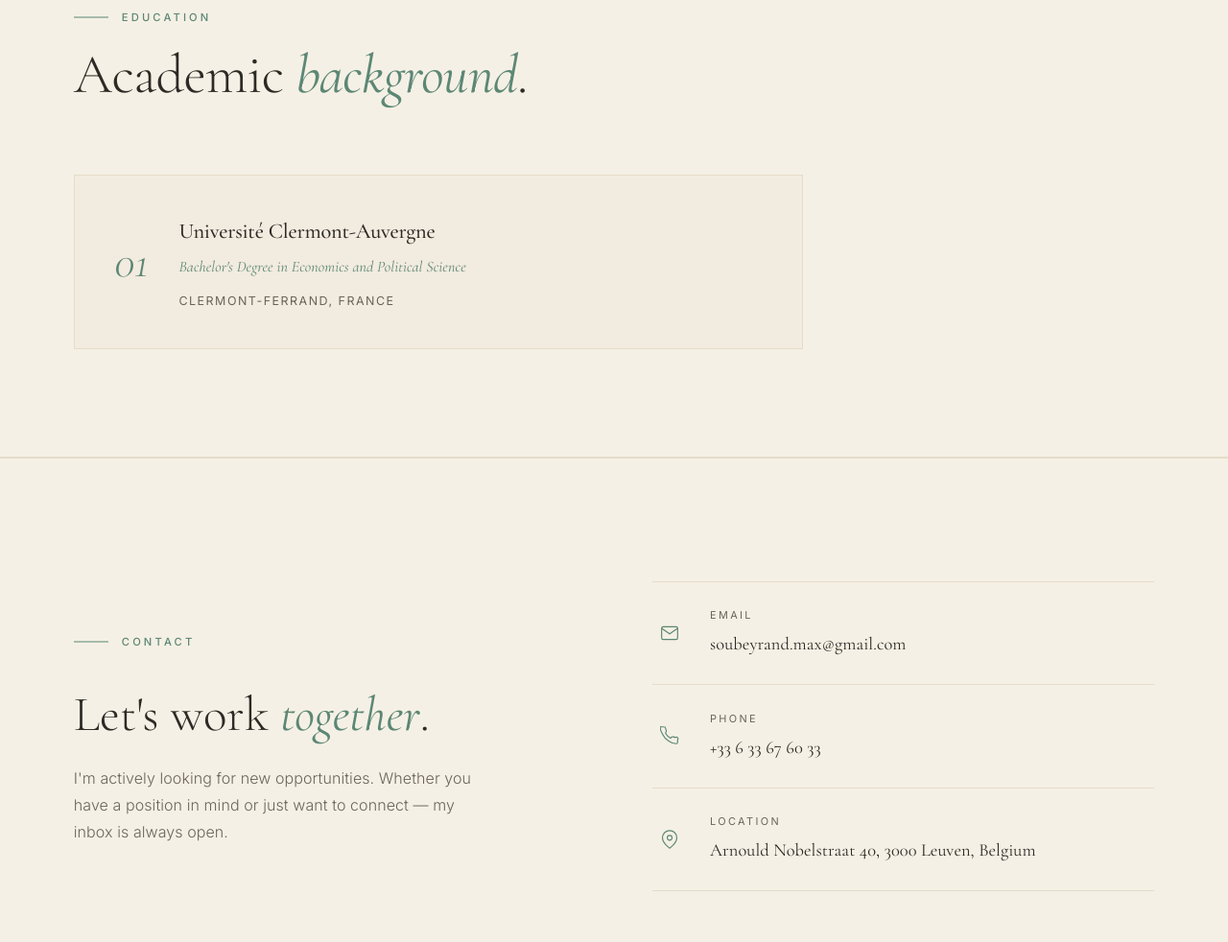
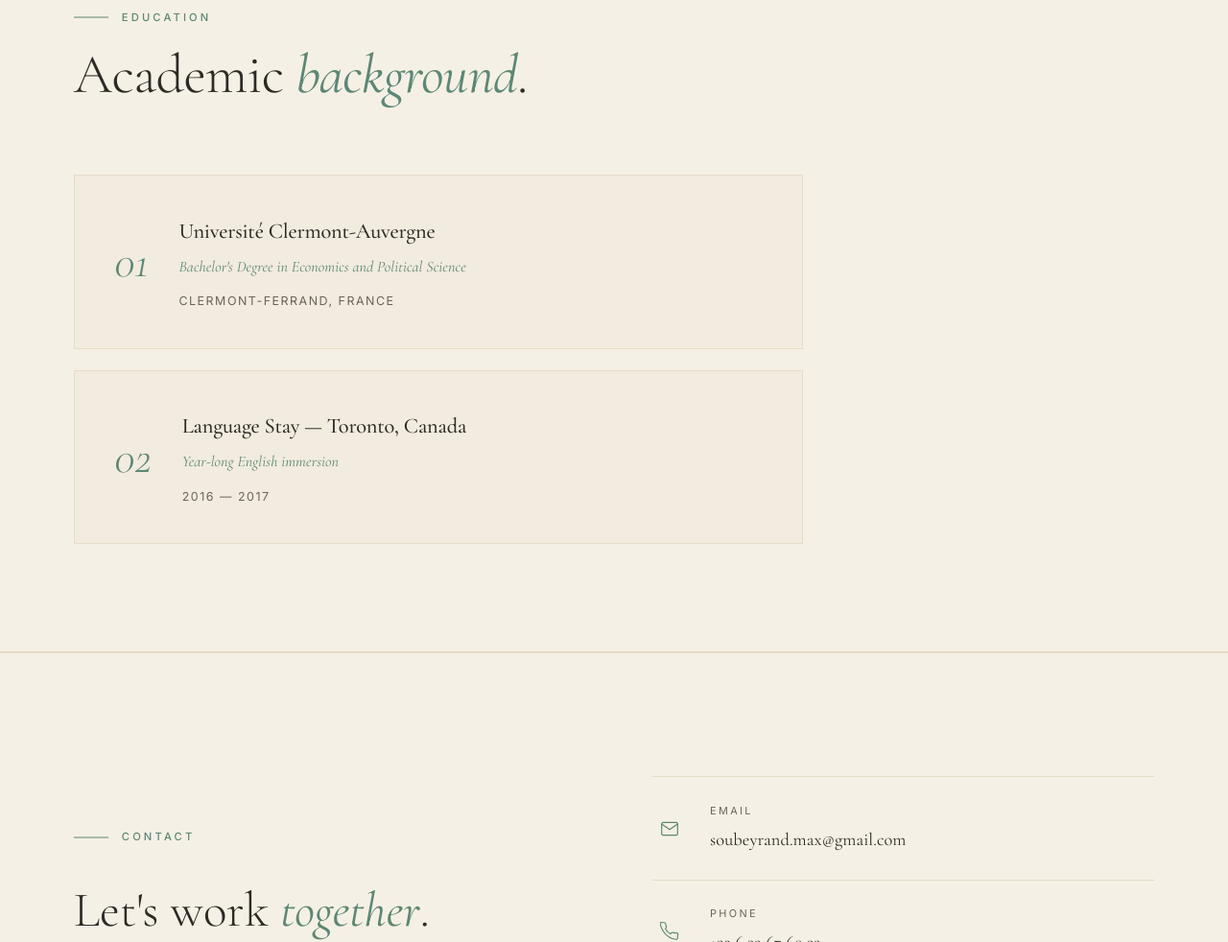
Before and after one commit to MaxenceSbyd/portfolio, a plain HTML site: page index.html in a window 1280 px wide. Shown: the part 5380-6362 px from the top of the page at 96% size. Drawn offline with nearby package versions, Linux system fonts and the light colour scheme.

Commit message:
feat: add Toronto language stay 2016-2017 to Education section

```diff
--- a/index.html
+++ b/index.html
@@ -1268,13 +1268,22 @@
       <h2 class="section-title">Academic <span class="accent">background</span>.</h2>
     </div>
 
-    <div class="fade-up">
+    <div class="fade-up" style="display:flex; flex-direction:column; gap:1.4rem;">
       <div class="edu-card">
         <div class="edu-num">01</div>
         <div>
           <div class="edu-school">Université Clermont-Auvergne</div>
           <div class="edu-degree">Bachelor's Degree in Economics and Political Science</div>
           <div class="edu-period">Clermont-Ferrand, France</div>
+        </div>
+      </div>
+
+      <div class="edu-card">
+        <div class="edu-num">02</div>
+        <div>
+          <div class="edu-school">Language Stay — Toronto, Canada</div>
+          <div class="edu-degree">Year-long English immersion</div>
+          <div class="edu-period">2016 — 2017</div>
         </div>
       </div>
     </div>
```
